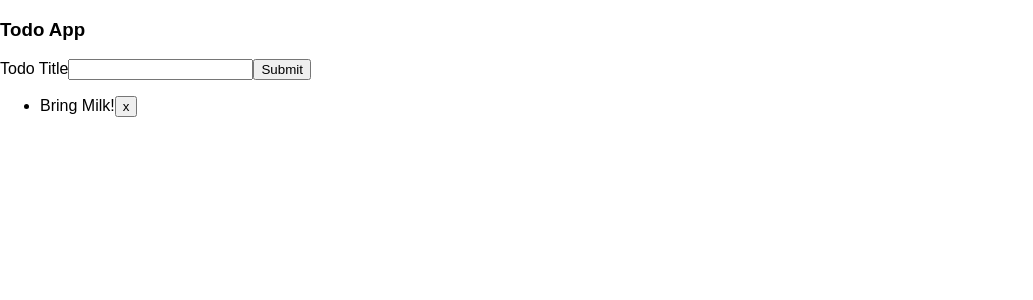
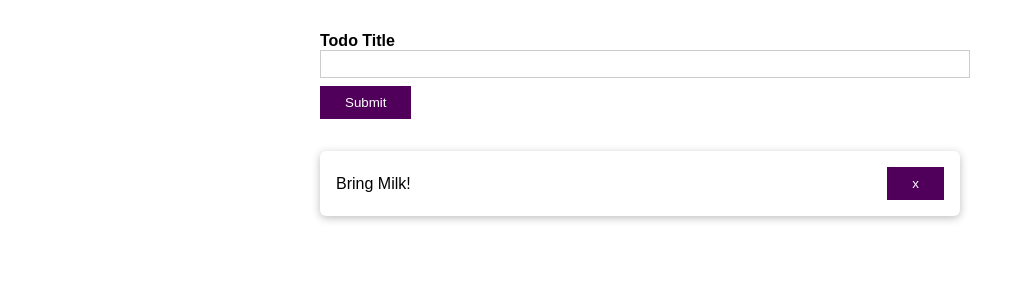
Before and after one commit to sagarhani/todo-react-typescript, a React (Create React App) app: page / in a window 1280 px wide. Shown: the top 300 px of the page, without its empty margins (0-1033 px from the left). Built offline with nearby package versions, Linux system fonts and the light colour scheme.

Commit message:
🎨 Styling

```diff
--- a/src/App.tsx
+++ b/src/App.tsx
@@ -20,7 +20,6 @@ const App: React.FC = () => {
 
   return (
     <div className="App">
-      <h3>Todo App</h3>
       <NewTodo onAddTodo={addTodoHandler} />
       <TodoList items={todos} onDeleteTodo={deleteTodoHandler} />
     </div>
--- /dev/null
+++ b/src/components/NewTodo.css
@@ -0,0 +1,49 @@
+form {
+  width: 90%;
+  max-width: 40rem;
+  margin: 2rem auto;
+}
+
+.form-control {
+  margin-bottom: 1rem;
+}
+
+label,
+input {
+  display: block;
+  width: 100%;
+}
+
+label {
+  font-weight: bold;
+}
+
+input {
+  font: inherit;
+  border: 1px solid #ccc;
+  padding: 0.25rem;
+  margin-bottom: 0.5rem;
+}
+
+input:focus {
+  outline: none;
+  border-color: #50005a;
+}
+
+button {
+  background: #50005a;
+  border: 1px solid #50005a;
+  color: white;
+  padding: 0.5rem 1.5rem;
+  cursor: pointer;
+}
+
+button:focus {
+  outline: none;
+}
+
+button:hover,
+button:active {
+  background: #6a0a77;
+  border-color: #6a0a77;
+}
--- a/src/components/NewTodo.tsx
+++ b/src/components/NewTodo.tsx
@@ -1,4 +1,5 @@
 import React, { useRef } from "react";
+import "./NewTodo.css";
 
 type NewTodoProps = {
   onAddTodo: (title: string) => void;
@@ -14,9 +15,11 @@ export const NewTodo: React.FunctionComponent<NewTodoProps> = props => {
   };
   return (
     <form onSubmit={submitHandler}>
-      <label htmlFor="todo-input">Todo Title</label>
-      <input type="text" id="todo-input" ref={titleInputRef} />
-      <button type="submit">Submit</button>
+      <div className="form-control">
+        <label htmlFor="todo-input">Todo Title</label>
+        <input type="text" id="todo-input" ref={titleInputRef} />
+        <button type="submit">Submit</button>
+      </div>
     </form>
   );
 };
--- /dev/null
+++ b/src/components/TodoList.css
@@ -0,0 +1,17 @@
+ul {
+  list-style: none;
+  width: 90%;
+  max-width: 40rem;
+  margin: 2rem auto;
+  padding: 0;
+}
+
+li {
+  margin: 1rem 0;
+  padding: 1rem;
+  box-shadow: 0 2px 8px rgba(0, 0, 0, 0.26);
+  border-radius: 6px;
+  display: flex;
+  justify-content: space-between;
+  align-items: center;
+}
--- a/src/components/TodoList.tsx
+++ b/src/components/TodoList.tsx
@@ -1,4 +1,5 @@
 import React from "react";
+import "./TodoList.css";
 
 interface TodoListProps {
   items: { id: string; title: string }[];
```
